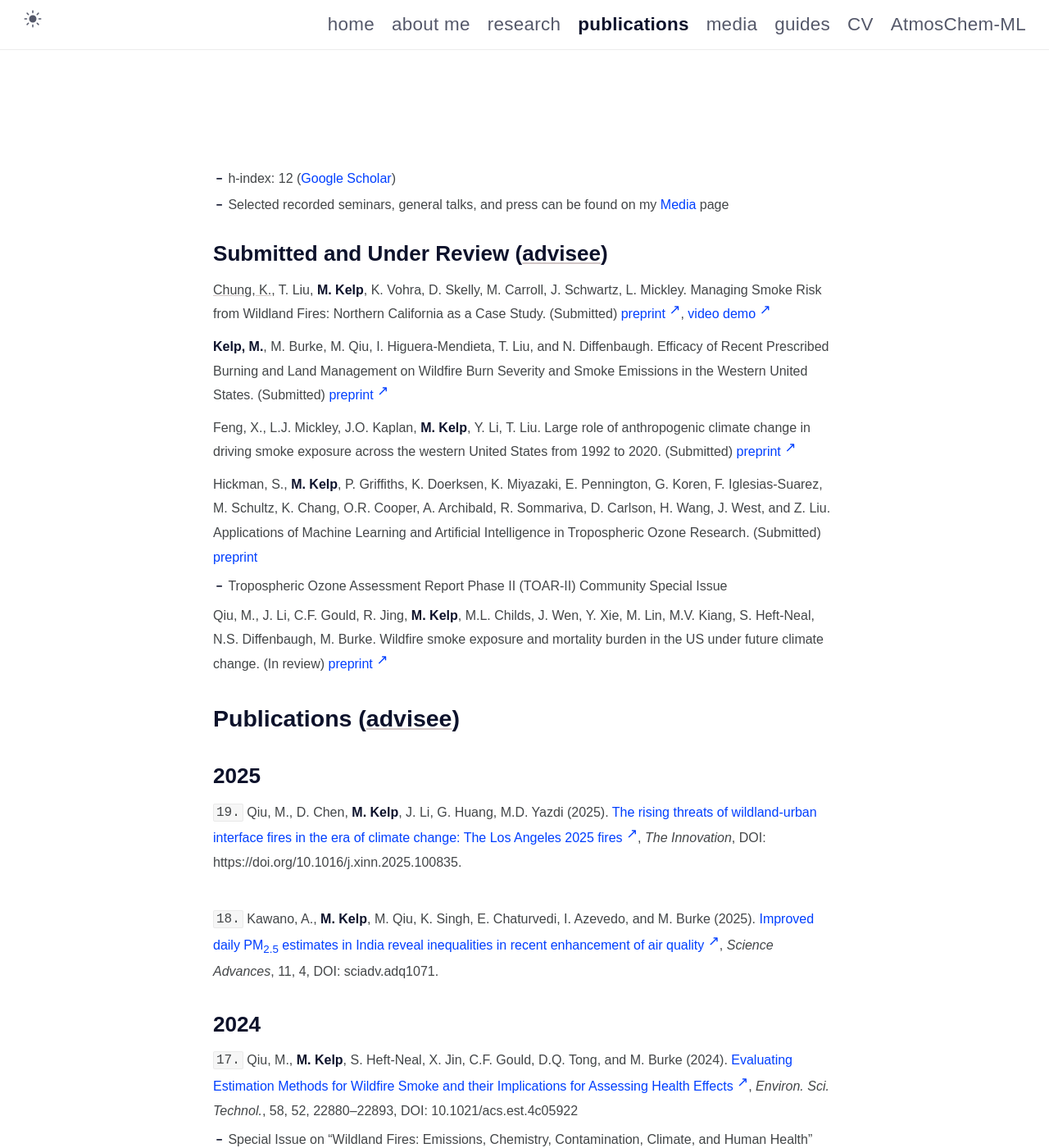
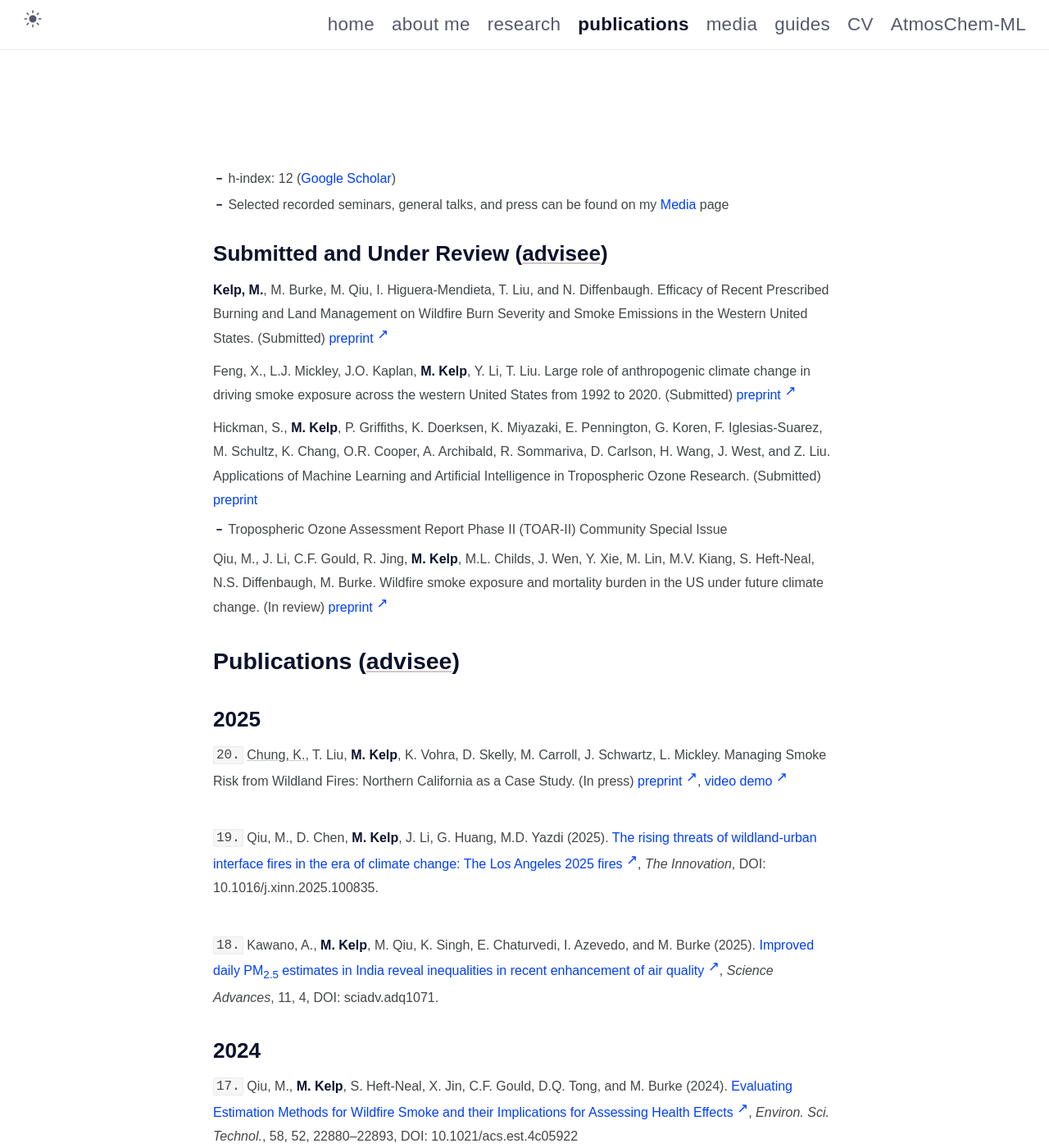
Before and after one commit to mkelp/mkelp.github.io, a Jekyll site: the page built from publications.md, in a window 1280 px wide and 1400 px high. Shown: the whole window at 82% size. Built offline with Jekyll 4.4.1, drawn with Linux system fonts in a browser that asks for light colours; some web fonts are replaced; some of the changed lines change nothing that is shown.

Commit message:
may82025

```diff
--- a/publications.md
+++ b/publications.md
@@ -12,8 +12,6 @@ comments: false
 
 
 ## Submitted and Under Review (<u>advisee</u>)
-
-<u>Chung, K.</u>, T. Liu, **M. Kelp**, K. Vohra, D. Skelly, M. Carroll, J. Schwartz, L. Mickley. Managing Smoke Risk from Wildland Fires: Northern California as a Case Study. (Submitted) [preprint](https://eartharxiv.org/repository/view/8537/){:target="_blank"}, [video demo](https://www.youtube.com/watch?v=P_yDMXj9R70&ab_channel=KarinaChung){:target="_blank"}
 
 **Kelp, M.**, M. Burke, M. Qiu, I. Higuera-Mendieta, T. Liu, and N. Diffenbaugh. Efficacy of Recent Prescribed Burning and Land Management on Wildfire Burn Severity and Smoke Emissions in the Western United States. (Submitted) [preprint](https://eartharxiv.org/repository/view/8286/){:target="_blank"}
 
@@ -38,8 +36,10 @@ change. (In review) [preprint](https://eartharxiv.org/repository/view/6844/#:~:t
 
 ## **2025**
 
-<!-- <br /> -->
-`19.` Qiu, M., D. Chen, **M. Kelp**, J. Li, G. Huang, M.D. Yazdi (2025). [The rising threats of wildland-urban interface fires in the era of climate change: The Los Angeles 2025 fires](https://www.cell.com/the-innovation/fulltext/S2666-6758(25)00038-4){:target="_blank"}, *The Innovation*, DOI: https://doi.org/10.1016/j.xinn.2025.100835.
+`20.` <u>Chung, K.</u>, T. Liu, **M. Kelp**, K. Vohra, D. Skelly, M. Carroll, J. Schwartz, L. Mickley. Managing Smoke Risk from Wildland Fires: Northern California as a Case Study. (In press) [preprint](https://eartharxiv.org/repository/view/8537/){:target="_blank"}, [video demo](https://www.youtube.com/watch?v=P_yDMXj9R70&ab_channel=KarinaChung){:target="_blank"}
+
+<br />
+`19.` Qiu, M., D. Chen, **M. Kelp**, J. Li, G. Huang, M.D. Yazdi (2025). [The rising threats of wildland-urban interface fires in the era of climate change: The Los Angeles 2025 fires](https://www.cell.com/the-innovation/fulltext/S2666-6758(25)00038-4){:target="_blank"}, *The Innovation*, DOI: 10.1016/j.xinn.2025.100835.
 
 <br />
 `18.` Kawano, A., **M. Kelp**, M. Qiu, K. Singh, E. Chaturvedi, I. Azevedo, and M. Burke (2025). [Improved daily PM<sub>2.5</sub>
```
Also changed, not shown: 3 other files.
